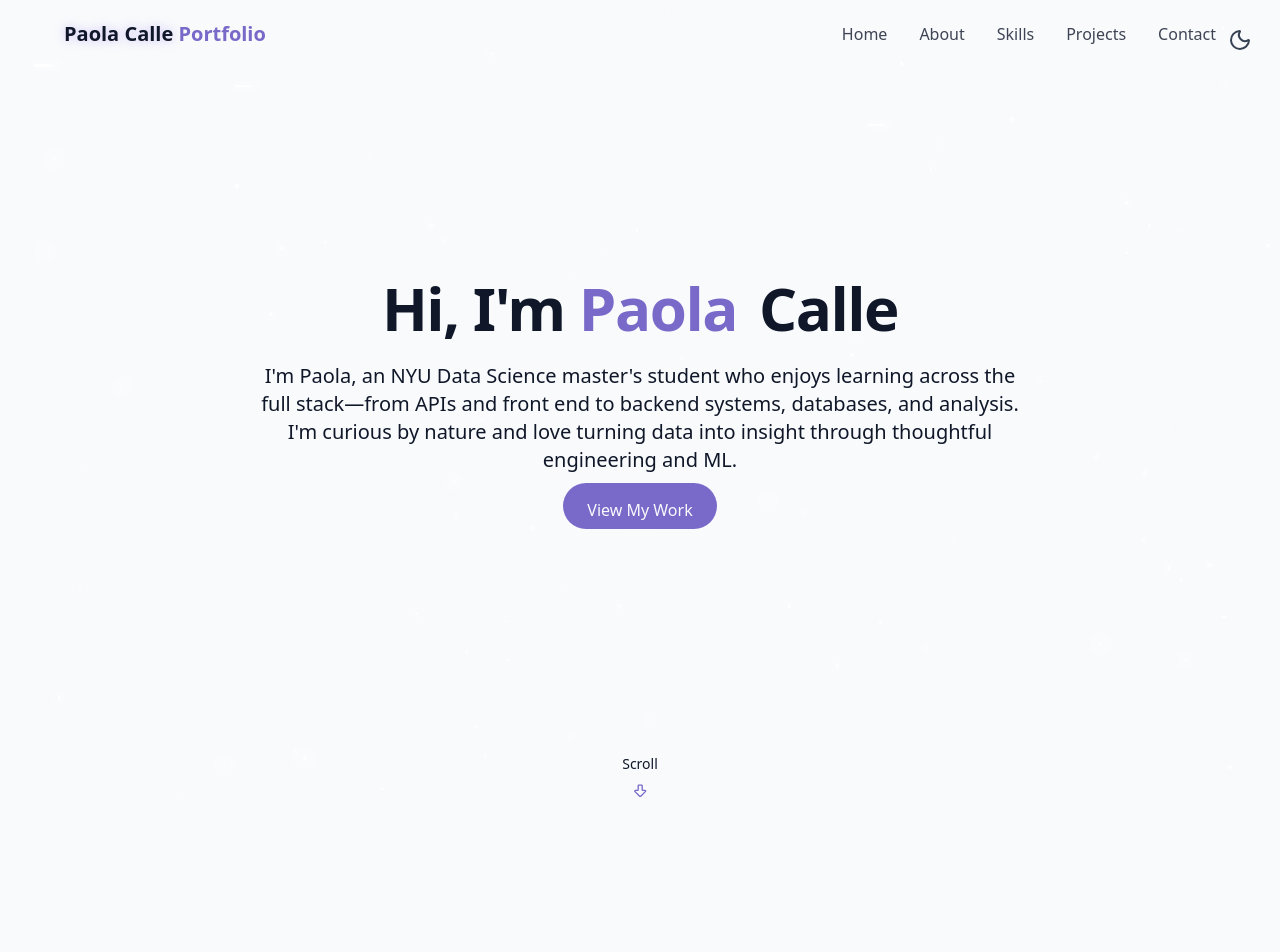
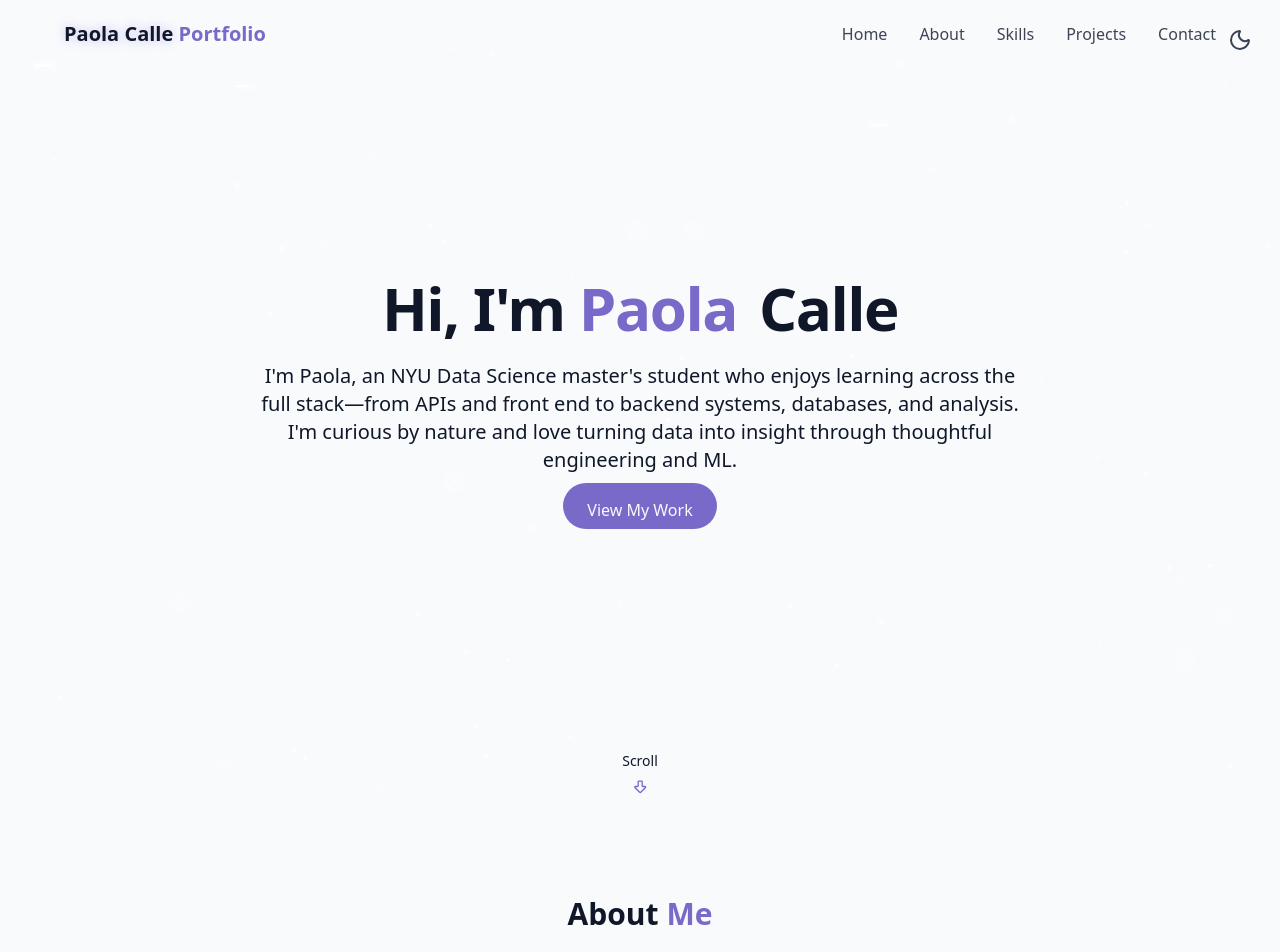
Before and after one commit to paolacalle/personal-site, a React (Vite) app in the folder app/: page / in a window 1280 px wide. Shown: the top 952 px of the page. Before the commit the page ends 800 px from the top, so only its background shows below. Built offline with nearby package versions, Linux system fonts and the light colour scheme.

Commit message:
animation for scroll; vanish

```diff
--- /dev/null
+++ b/app/src/components/AboutSection.jsx
@@ -0,0 +1,17 @@
+
+
+export const AboutSection = () => {
+    return (
+
+        <section
+            id="about"
+            className="py-24 px-4 relative"
+        >
+            <div className="container mx-auto">
+                <h2 className="text-3xl md:text4xl font-bold mb-12 text-center">
+                    About <span className="text-primary">Me</span>
+                </h2>
+            </div>
+        </section>
+    )
+}
--- a/app/src/components/HeroSection.jsx
+++ b/app/src/components/HeroSection.jsx
@@ -1,6 +1,27 @@
 import { ArrowBigDown } from "lucide-react"
+import { useState, useEffect } from "react"
+import { cn } from "@/lib/utils"
 
 export const HeroSection = () => {
+    const [haveScrolled, setHaveScrolled] = useState(false);
+
+
+    useEffect(() => {
+        const onScroll = () => {
+            if (window.scrollY > window.innerHeight * 0.1) {
+                setHaveScrolled(true);
+            } else {
+                setHaveScrolled(false);
+            }
+        };
+
+        window.addEventListener("scroll", onScroll);
+
+        return () => {
+            window.removeEventListener("scroll", onScroll);
+        };
+    }, []);
+
     return (
         <section
             id="hero"
@@ -33,7 +54,16 @@ export const HeroSection = () => {
                 </div>
             </div>
 
-            <div className="absolute bottom-0 left-1/2 transform -translate-x-1/2 flex flex-col items-center animate-bounce">
+            <div
+                className={cn(
+                    "absolute bottom-0 left-1/2",
+                    "transform -translate-x-1/2",
+                    "flex flex-col items-center animate-bounce",
+                    haveScrolled
+                    ? "opacity-0 pointer-events-none transition-opacity duration-500"
+                    : "opacity-100 transition-opacity duration-500"
+                )}
+            >
                 <span
                     className="text-sm text-muted-foreground mb-2"
                 > Scroll
--- a/app/src/pages/Home.jsx
+++ b/app/src/pages/Home.jsx
@@ -2,6 +2,7 @@ import { ThemeToggle } from "@/components/ThemeToggle"
 import { StarBackground } from "@/components/StarBackground"
 import { Navbar } from "@/components/Navbar"
 import { HeroSection } from "@/components/HeroSection"
+import { AboutSection } from "@/components/AboutSection"
 
 
 export const Home = () => {
@@ -20,6 +21,8 @@ export const Home = () => {
             <main>
                 {/* Hero Section */}
                 <HeroSection />
+                {/* About Section */}
+                <AboutSection />
 
             </main>
 
```
